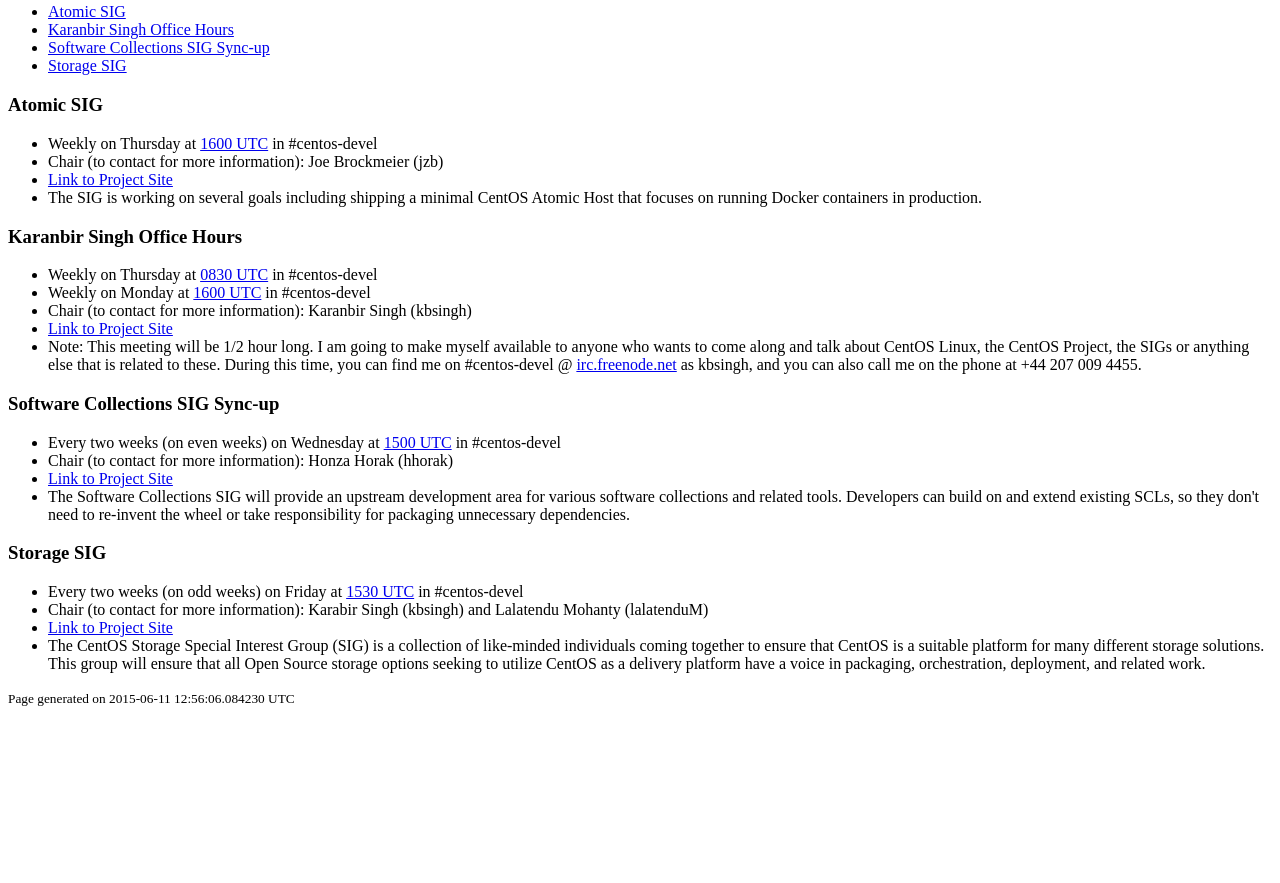
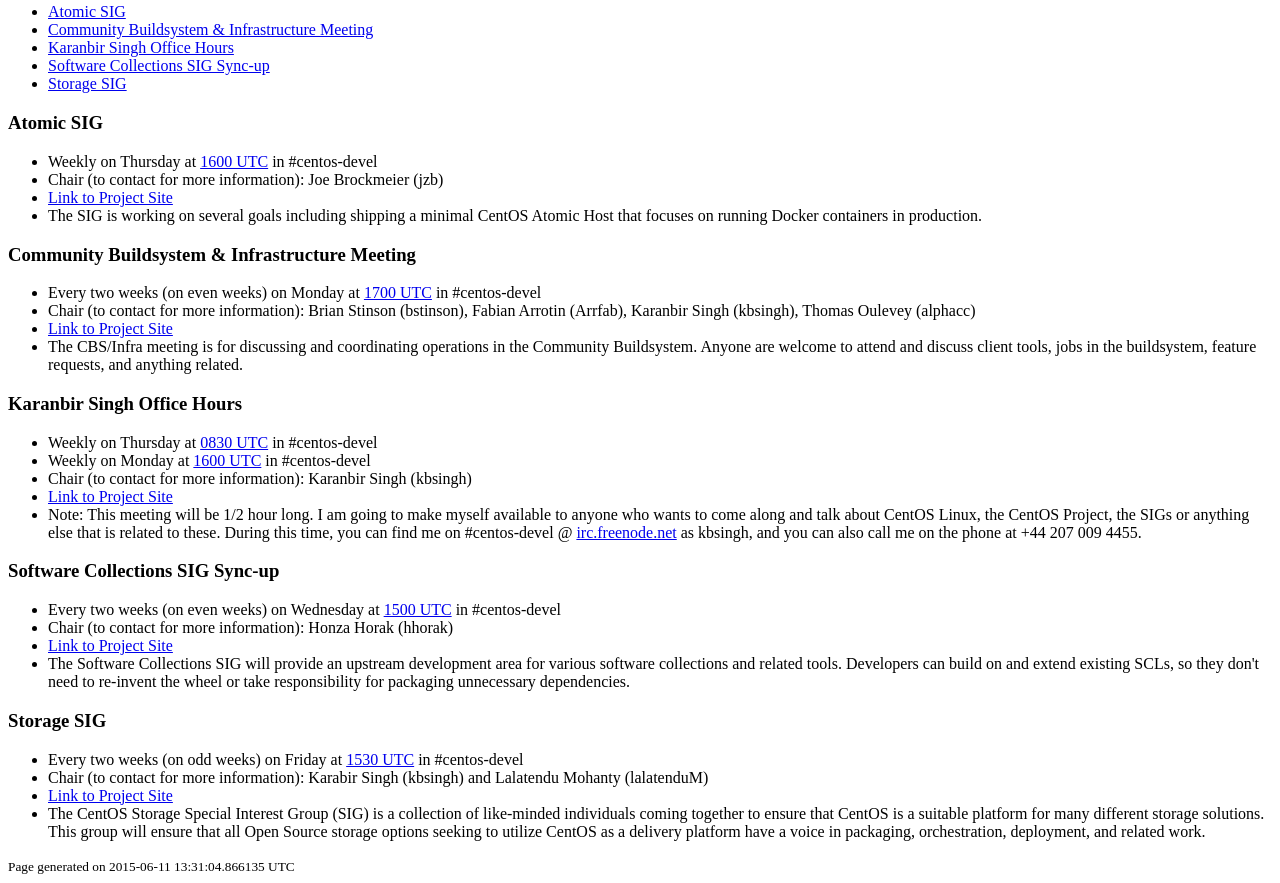
Before and after one commit to CentOS/Calendar, a plain HTML site: page output/index.html in a window 1280 px wide. Shown: the part 447-1330 px from the top of the page. Before the commit the page ends 1162 px from the top, so only its background shows below. Drawn offline with Linux system fonts and the light colour scheme.

Commit message:
Regen'ed calendar and fixed cbs-infra.yaml file extension

```diff
--- a/output/index.html
+++ b/output/index.html
@@ -27,6 +27,7 @@
 <p>Here is a list of current meetings with their descriptions:</p>
 <ul>
 <li><a href="#Atomic_SIG">Atomic SIG</a></li>
+<li><a href="#Community_Buildsystem_&_Infrastructure_Meeting">Community Buildsystem & Infrastructure Meeting</a></li>
 <li><a href="#Karanbir_Singh_Office_Hours">Karanbir Singh Office Hours</a></li>
 <li><a href="#Software_Collections_SIG_Sync-up">Software Collections SIG Sync-up</a></li>
 <li><a href="#Storage_SIG">Storage SIG</a></li>
@@ -41,6 +42,18 @@
 <li>Chair (to contact for more information): Joe Brockmeier (jzb)</li>
 <li><a href="http://wiki.centos.org/SpecialInterestGroup/Atomic">Link to Project Site</a>
 <li>The SIG is working on several goals including shipping a minimal CentOS Atomic Host that focuses on running Docker containers in production.
+</li>
+</ul>
+
+<a id="Community_Buildsystem_&_Infrastructure_Meeting"><h3>Community Buildsystem & Infrastructure Meeting</h3></a>
+
+<ul>
+<li>Every two weeks (on even weeks) on Monday at
+<a href="http://www.timeanddate.com/worldclock/fixedtime.html?hour=17&amp;min=00&amp;sec=0">1700 UTC</a>
+in #centos-devel</li>
+<li>Chair (to contact for more information): Brian Stinson (bstinson), Fabian Arrotin (Arrfab), Karanbir Singh (kbsingh), Thomas Oulevey (alphacc)</li>
+<li><a href="http://wiki.centos.org/HowTos/CommunityBuildSystem">Link to Project Site</a>
+<li>The CBS/Infra meeting is for discussing and coordinating operations in the Community Buildsystem. Anyone are welcome to attend and discuss client tools, jobs in the buildsystem, feature requests, and anything related.
 </li>
 </ul>
 
@@ -89,6 +102,6 @@
 </li>
 </ul>
 
-<small>Page generated on 2015-06-11 12:56:06.084230 UTC</small>
+<small>Page generated on 2015-06-11 13:31:04.866135 UTC</small>
 </body>
 </html>
```
Also changed, not shown: 3 other files.
